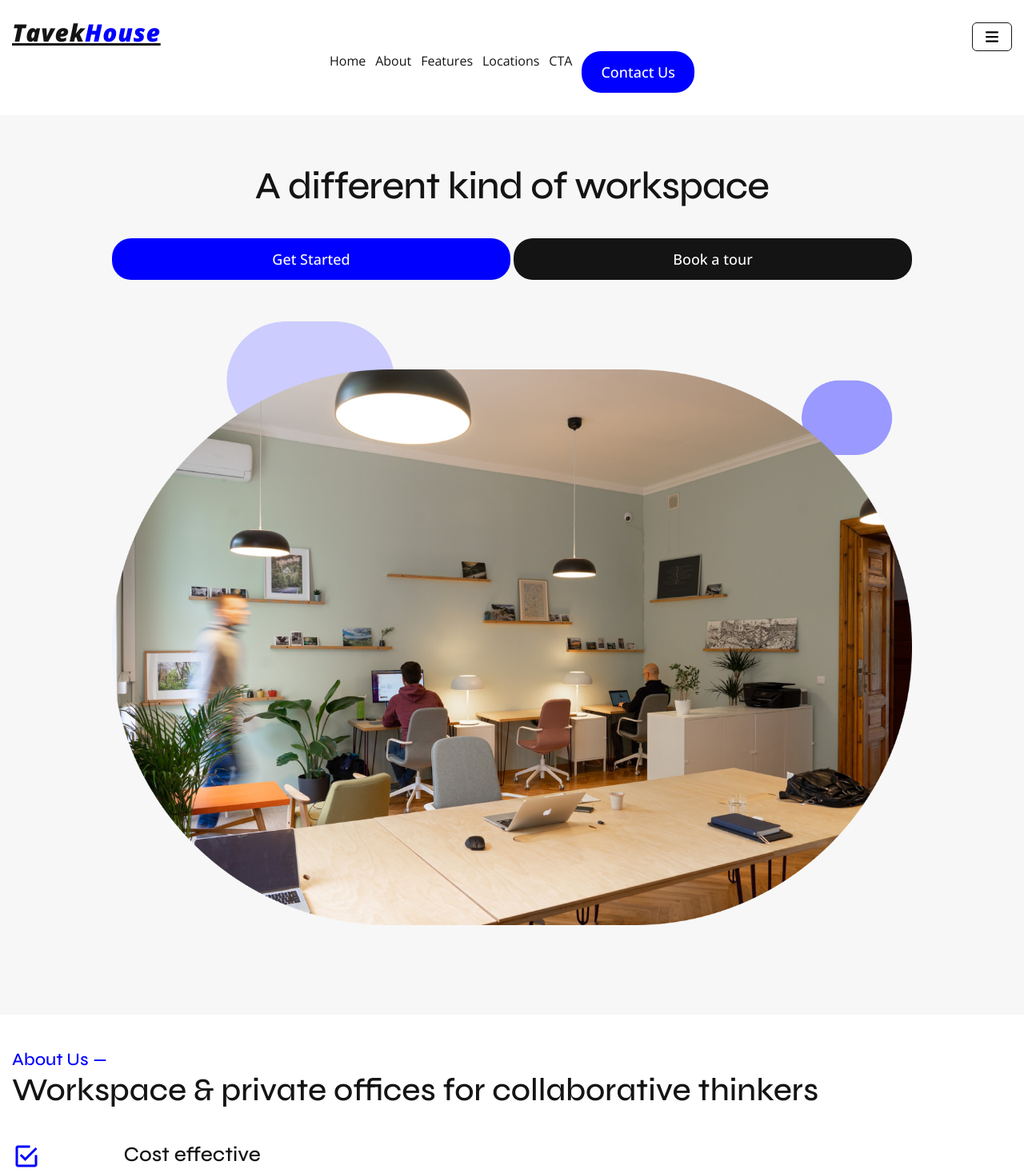
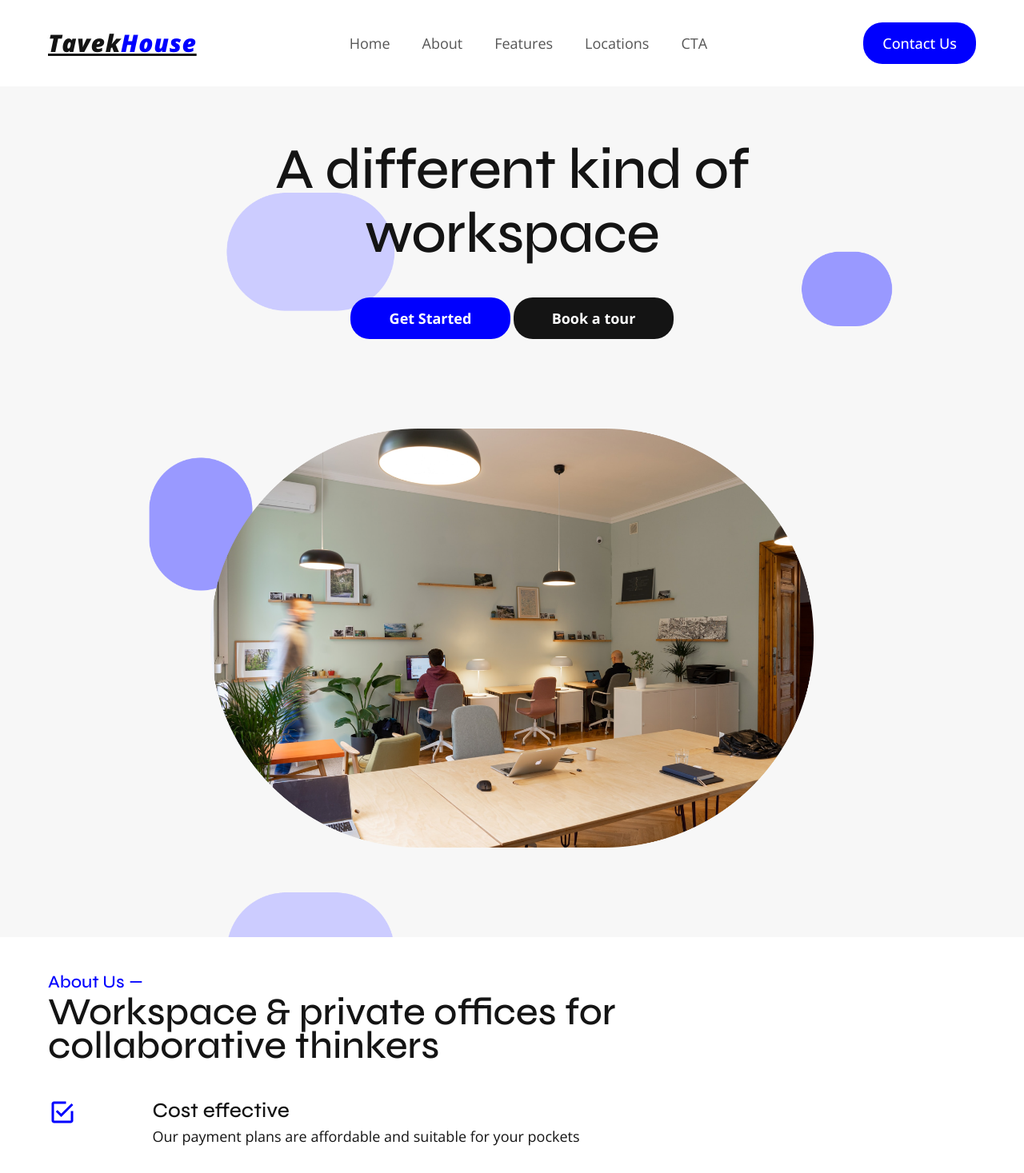
Before and after one commit to Greatseun02/tavek-house, a React (Vite) app: page / in a window 1280 px wide. Shown: the top 1467 px of the page at 80% size. Built offline with nearby package versions, Linux system fonts and the light colour scheme.

Commit message:
made final design changes

```diff
--- a/src/Sections/About.jsx
+++ b/src/Sections/About.jsx
@@ -6,9 +6,9 @@ import { CheckBox } from '../Icon'
 export default function About() {
   return (
     <section id='about' className='bg-white pt-10 pb-10'>
-        <div className='px-sm container mx-auto'>
+        <div className='px-sm container mx-auto xl:px-xl about'>
             <p className='text-[22px] text-primaryBlue font-medium syne flex items-center gap-1'>About Us <HorizontalLine/> </p>
-            <h2 className='text-[40px] leading-[42px] font-medium syne'>
+            <h2 className='text-[40px] leading-[42px] font-medium syne xl:text-[48px]'>
                 Workspace & private offices for collaborative thinkers
             </h2>
             <div className='grid gap-10 mt-10'>
--- a/src/Sections/CTA.jsx
+++ b/src/Sections/CTA.jsx
@@ -6,13 +6,15 @@ import TourImage from "../assets/book-a-tourImage.png"
 
 export default function CTA() {
   return (
-    <section id='cta' className=' bg-[#111828] text-white pt-16 pb-8 tour-image'>
-        <div className='container mx-auto px-sm'>
+    <section id='cta' className=' bg-[#111828] text-white pt-16 pb-8 tour-image xl:pb-16'>
+        <div className='container mx-auto px-sm xl:px-xl xl:flex xl:items-center justify-center'>
+        <div className='w-[40%]'>
             <p className='syne text-[32px] font-medium'>
                 Are you looking for a co-working space?
             </p>
             <Button text={"Book A Tour"} style={"mt-5 bg-primaryBlue font-bold text-lg leading-[20px] font-[700] py-5 px-7 rounded-[40px] text-[18px]"}/>
-            <div className='mt-5 '>
+        </div>
+            <div className='mt-5 w-[50%] '>
                 <img src={TourImage}></img>
             </div>
         </div>
--- a/src/Sections/Footer.jsx
+++ b/src/Sections/Footer.jsx
@@ -9,7 +9,7 @@ export default function Footer() {
     }
 
   return (
-    <section id='contact' className='py-16 mx-auto container px-sm'>
+    <section id='contact' className='py-16 mx-auto container px-sm xl:px-xl flex flex-col xl:flex-row-reverse justify-between xl:pb-0'>
         <div className='mb-16'>
             <p className='text-[28px] font-medium leading-[34px] syne '>Contact us</p>
             <div className='grid gap-3 mt-5'>
@@ -17,9 +17,10 @@ export default function Footer() {
                 <ContactList icon={<CgMail/>}>tavekhouse@gmail.com</ContactList>
             </div>
         </div>
-         <p className='hover:cursor-pointer text-center opensans-italic font-extrabold tracking-[0.8px] text-3xl leading-[26px] underline  '>Tavek<span className=' text-primaryBlue '>House</span></p>
+
 
         <div className=' col-span-2 gap-3 pt-10 flex flex-col justify-center text-center xl:pt-0  xl:flex xl:flex-row text-lg text-[#555555]'>
+            <p className='text-primaryBlack hover:cursor-pointer xl:mr-10 text-center opensans-italic font-extrabold tracking-[0.8px] text-3xl leading-[26px] underline  '>Tavek<span className=' text-primaryBlue '>House</span></p>
             <a className='hover:text-primaryBlue' href='#home'>Home</a>
             <a className='hover:text-primaryBlue' href='#about'>About</a>
             <a className='hover:text-primaryBlue' href='#features'>Features</a>
--- a/src/Sections/HeroSection.jsx
+++ b/src/Sections/HeroSection.jsx
@@ -7,15 +7,15 @@ export default function HeroSection() {
   return (
     <section id='home'>
         <Header/>
-        <div className='bg-primaryWhite'>
-            <div className='herosection container px-sm mx-auto text-center pt-16 '>
-                <p className='text-[48px] font-medium syne leading-[50px] tracking-[-0.8px]'>A different kind of workspace</p>
-                <div className='grid grid-cols-2 gap-1 mt-10 w-[80%] mx-auto '>
-                    <Button style={"font-bold bg-primaryBlue text-lg w-full"} text={"Get Started"}/>
-                    <Button text={"Book a tour"} style={"bg-primaryBlack w-full"}/>
+        <div className='bg-primaryWhite herosection'>
+            <div className=' container px-sm mx-auto text-center pt-16 xl:px-xl '>
+                <p className='text-[48px] font-medium syne leading-[50px] tracking-[-0.8px] xl:text-[72px] w-[60%] mx-auto xl:leading-[80px]'>A different kind of workspace</p>
+                <div className='grid grid-cols-2 gap-1 mt-10 w-fit mx-auto '>
+                    <Button style={"font-[700] bg-primaryBlue text-lg w-[200px] tochange"} text={"Get Started"}/>
+                    <Button text={"Book a tour"} style={"font-[700] tochange bg-primaryBlack  w-[200px] "}/>
                 </div>
                 <div className='grid justify-center container relative'>
-                  <img src={Image} className='w-[80%] mx-auto my-28'></img>
+                  <img src={Image} className='w-[80%] xl:w-[65%] mx-auto my-28'></img>
                 </div>
             </div>
 
--- a/src/Sections/Locations.jsx
+++ b/src/Sections/Locations.jsx
@@ -36,8 +36,8 @@ export default function Locations() {
 
     ]
   return (
-    <section className='bg-primaryWhite' id='locations'>
-        <div className='container px-sm mx-auto py-16'>
+    <section className='bg-primaryWhite' id='location'>
+        <div className='container px-sm mx-auto py-16 xl:px-xl'>
             <p className=' mb-3 flex items-center syne font-medium leading-[28px] text-[22px] text-primaryBlue '>Locations <HorizontalLine/> </p>
             <p className='text-[40px] syne font-medium leading-[42px]'>We have workspaces in these different cities</p>
             <div className='grid xl:grid-cols-2 gap-16 mt-16'>
--- a/src/Sections/OffersSection.jsx
+++ b/src/Sections/OffersSection.jsx
@@ -39,9 +39,9 @@ export default function OffersSection() {
     ]
   return (
     <section id='features' className='bg-primaryBlack '>
-        <div className='px-sm py-20 text-center container mx-auto text-white'>
+        <div className='px-sm py-20 text-center container mx-auto text-white px:px-xl'>
         <p className='syne text-[40px] leading-[42px] font-medium'>Our Features</p>
-            <div className='grid mt-10 gap-10 pl-[12%] pr-20'>
+            <div className='grid mt-10 gap-10 pl-[12%] pr-20 xl:grid-cols-4 '>
                 {
                     offers.map(
                         offer=>
--- a/src/components/Header.jsx
+++ b/src/components/Header.jsx
@@ -11,20 +11,22 @@ export default function Header() {
     }
   return (
     <div>
-        <div className='grid grid-cols-2 container py-7 px-sm mx-auto'>
-            <p className='opensans-italic font-extrabold tracking-[0.8px] text-3xl leading-[26px] underline  '>Tavek<span className=' text-primaryBlue '>House</span></p>
-            <div className='grid justify-end'>
-                <div onClick={toggle} className='rounded-md border-[1px] border-primaryBlack px-4 py-2 '>
+        <div className='grid grid-cols-2 container py-7 px-sm xl:px-xl mx-auto xl:grid-cols-12 items-center'>
+            <p className='opensans-italic font-extrabold tracking-[0.8px] text-3xl leading-[26px] underline xl:col-span-2 '>Tavek<span className=' text-primaryBlue '>House</span></p>
+            <div className='grid justify-end xl:hidden'>
+                <div onClick={toggle} className='rounded-md border-[1px] border-primaryBlack px-4 py-2'>
                     <img className=' w-4 ' src={Hamburger}></img>
                 </div>
 
             </div>
-            <div ref={toggled} className=' col-span-2 gap-3 pt-10 hidden  flex-col justify-center text-center xl:pt-0  xl:flex xl:flex-row'>
-                <a className='hover:text-primaryBlue' href='#home'>Home</a>
-                <a className='hover:text-primaryBlue' href='#about'>About</a>
-                <a className='hover:text-primaryBlue' href='#features'>Features</a>
-                <a className='hover:text-primaryBlue' href='#location'>Locations</a>
-                <a className='hover:text-primaryBlue' href='#cta'>CTA</a>
+            <div ref={toggled} className=' col-span-2 gap-3 pt-10 hidden  flex-col justify-center text-center xl:justify-end  xl:pt-0  xl:flex xl:flex-row xl:items-center xl:col-span-10'>
+                <div className='gap-3 xl:gap-10 flex flex-col xl:flex-row mx-auto xl:items-center text-lg text-[#555555]'>
+                    <a className='hover:text-primaryBlue' href='#home'>Home</a>
+                    <a className='hover:text-primaryBlue' href='#about'>About</a>
+                    <a className='hover:text-primaryBlue' href='#features'>Features</a>
+                    <a className='hover:text-primaryBlue' href='#location'>Locations</a>
+                    <a className='hover:text-primaryBlue' href='#cta'>CTA</a>
+                </div>
                 <Button text={"Contact Us"} link={"#contact"} style={"bg-primaryBlue"}>Contact Us</Button>
             </div>
         </div>
--- a/src/index.css
+++ b/src/index.css
@@ -26,7 +26,7 @@ body{
 
 .herosection{
     background-image: url("./assets/herobg.png");
-    background-position: 0px ;
+    background-position: top ;
     background-repeat: repeat;
     background-size: contain;
 }
@@ -37,3 +37,12 @@ body{
     background-position: bottom;
     background-size: 100%;
 }
+
+
+.tochange{
+    font-weight: 700 !important;
+}
+
+.about p, .about h2 {
+    width: 85%;
+}
--- a/tailwind.config.js
+++ b/tailwind.config.js
@@ -14,6 +14,7 @@ export default {
       },
       padding:{
         sm:"15px",
+        xl:"60px"
       }
     },
   },
```
